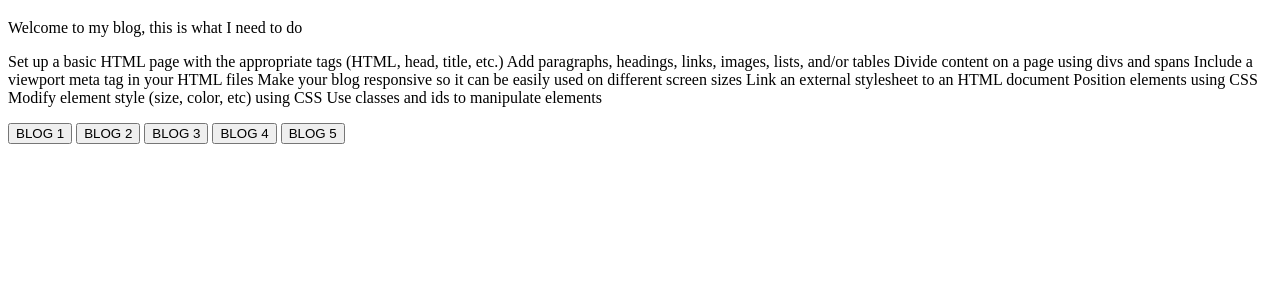
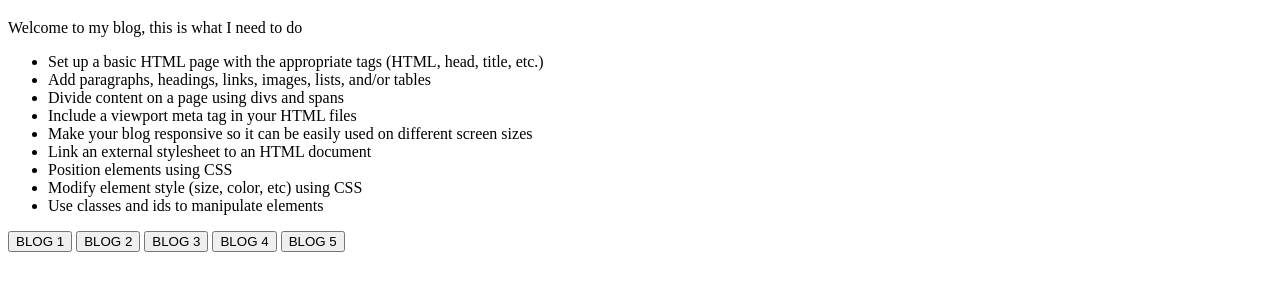
Before and after one commit to jadekaukau/jadekaukau.github.io, a plain HTML site: page index.html in a window 1280 px wide. Shown: the part 61-352 px from the top of the page. Drawn offline with Linux system fonts and the light colour scheme.

Commit message:
Added list

```diff
--- a/index.html
+++ b/index.html
@@ -8,20 +8,20 @@
 <h1>Jade Kaukau's Blog</h1>
 <p>Welcome to my blog, this is what I need to do</p>
 
-<p>
-<ls>Set up a basic HTML page with the appropriate tags (HTML, head, title, etc.)
-  Add paragraphs, headings, links, images, lists, and/or tables</ls>
-  <ls>Divide content on a page using divs and spans</ls>
-  <ls>Include a viewport meta tag in your HTML files</ls>
-  <ls>Make your blog responsive so it can be easily used on different screen sizes
-  </ls>
-  <ls>Link an external stylesheet to an HTML document</ls>
-<ls>Position elements using CSS</ls>
-<ls>Modify element style (size, color, etc) using CSS</ls>
-<ls>Use classes and ids to manipulate elements</ls>
+<ul>
+<li>Set up a basic HTML page with the appropriate tags (HTML, head, title, etc.)
+<li>Add paragraphs, headings, links, images, lists, and/or tables</li>
+<li>Divide content on a page using divs and spans</li>
+<li>Include a viewport meta tag in your HTML files</li>
+<li>Make your blog responsive so it can be easily used on different screen sizes</li>
+<li>Link an external stylesheet to an HTML document</li>
+<li>Position elements using CSS</li>
+<li>Modify element style (size, color, etc) using CSS</li>
+<li>Use classes and ids to manipulate elements</li>
+</ul>
 
 
-</p>
+</body>
 
 <div class="tab">
  <button class="tablinks">BLOG 1</button>
```
